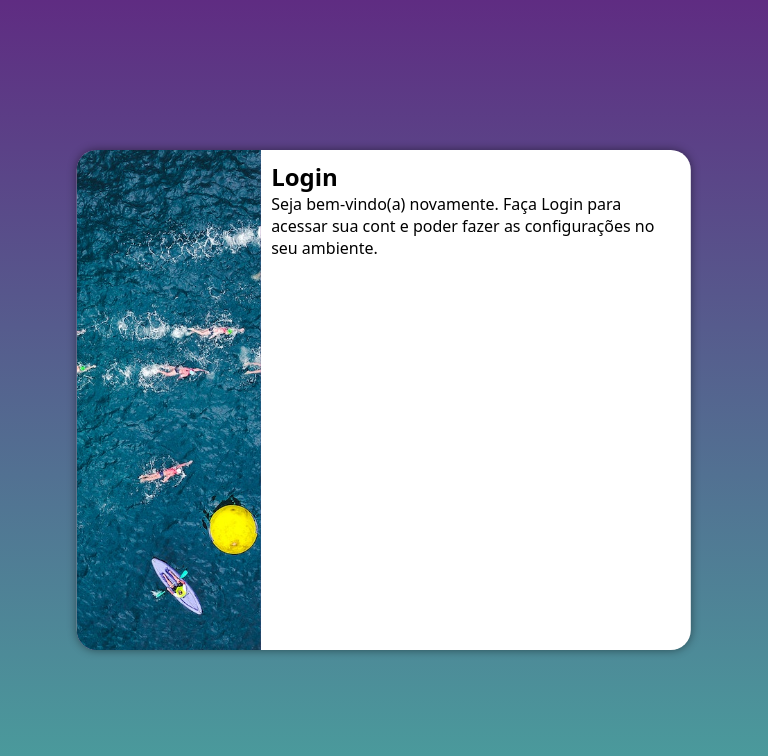
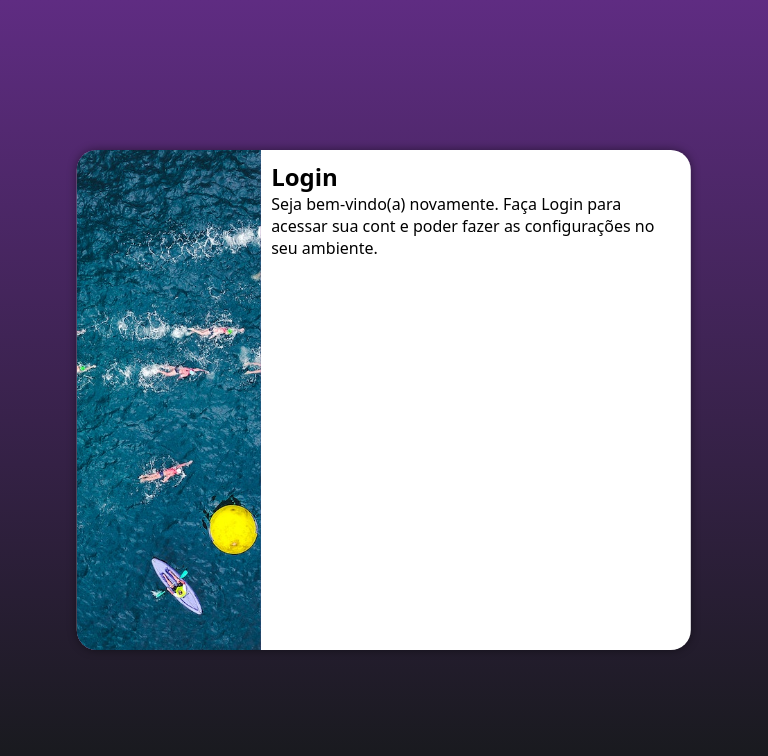
Before and after one commit to matheusalves07/projeto-login, a plain HTML site: page index.html in a window 768 px wide. Drawn offline with Linux system fonts and the light colour scheme.

Commit message:
Update media-query.css

```diff
--- a/estilos/media-query.css
+++ b/estilos/media-query.css
@@ -5,7 +5,7 @@
 
     body{
 
-        background-image: linear-gradient(to top,#49a09d, #5f2c82);
+        background-image: linear-gradient(to top,#151919, #5f2c82);
     }
     section#login {
         width: 80vw;
@@ -36,14 +36,14 @@
     }
 
     section#login > div#imagem {
-        float: left;
+        float: right;
         width: 50%;
         height: 100%;
 
     }
 
     section#login > div#formulario{
-        float: right;
+        float: left;
         width: 50%;
 
     }
```
